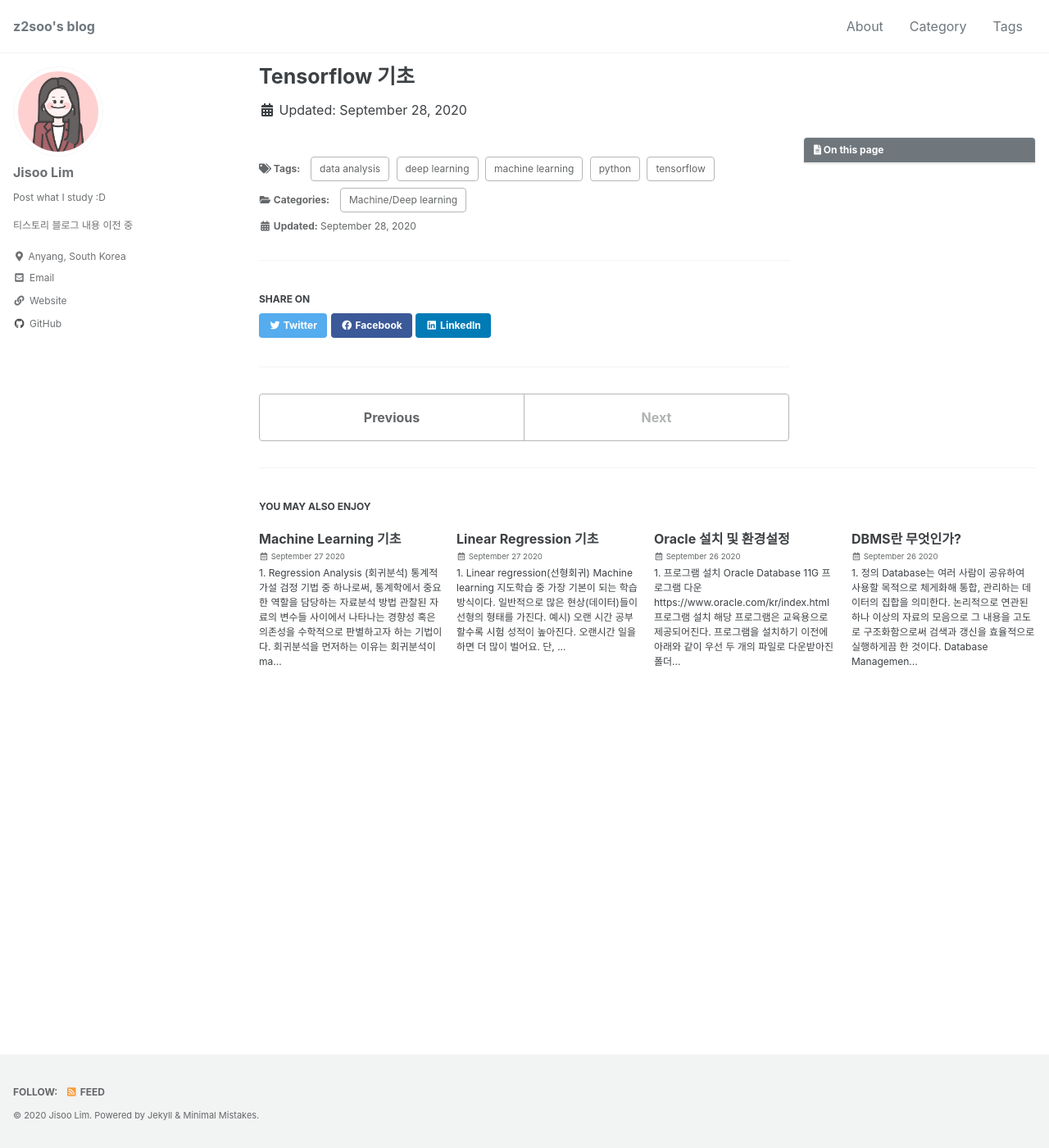
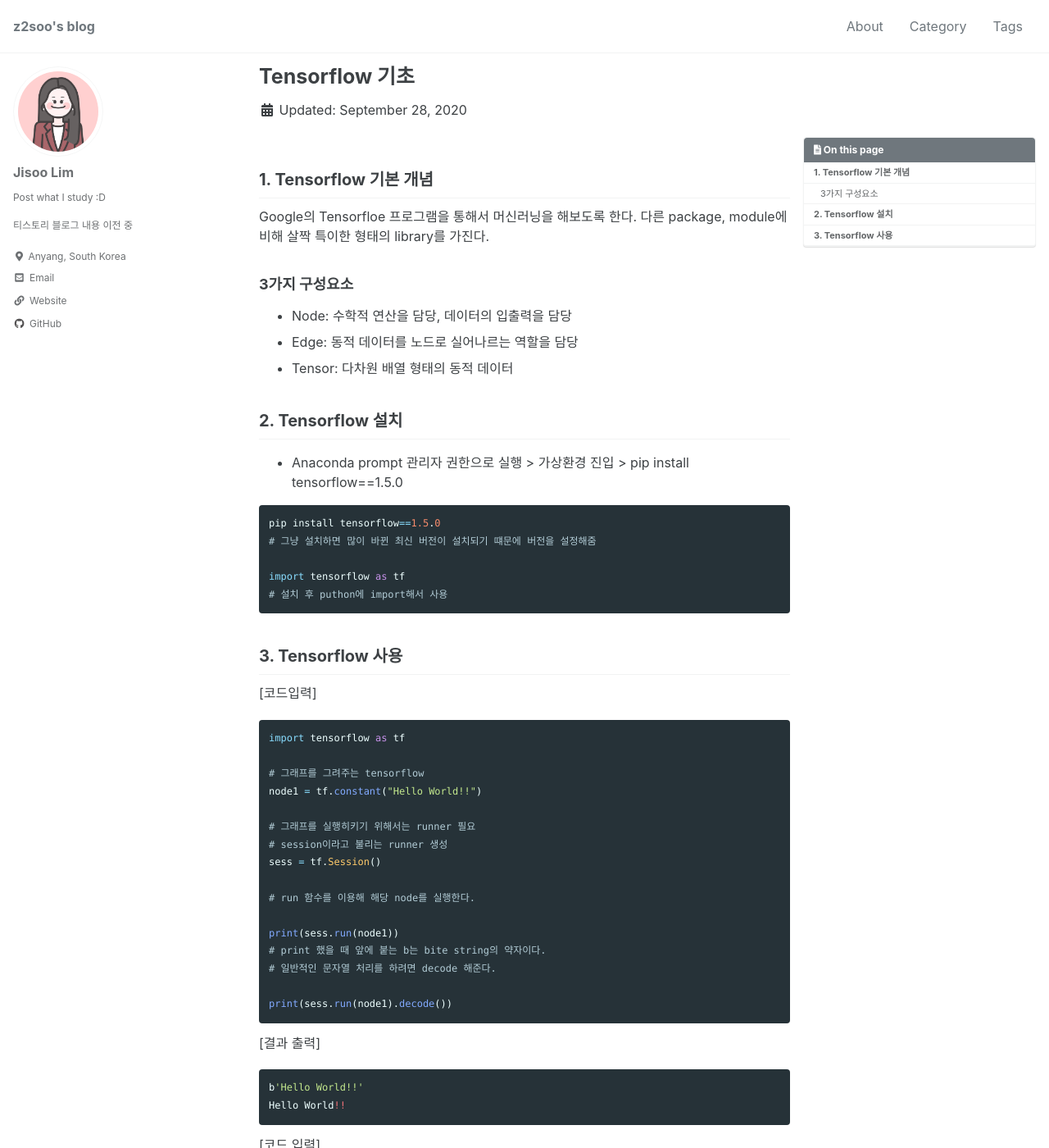
Before and after one commit to z2soo/z2soo.github.io, a Jekyll site: the page built from _posts/2020-09-28-Tensorflow-기초.md, in a window 1280 px wide and 1400 px high. Shown: the whole window at 82% size. Built offline with Jekyll 4.4.1, drawn with Linux system fonts in a browser that asks for light colours; cached includes are drawn as plain includes; some of the changed text lies outside the part shown.

Commit message:
git blog post edit tensorflow 기초

````diff
--- a/_posts/2020-09-28-Tensorflow-기초.md
+++ b/_posts/2020-09-28-Tensorflow-기초.md
@@ -10,3 +10,131 @@ tags:
   - tensorflow
 toc: true
 ---
+
+## 1. Tensorflow 기본 개념
+
+Google의 Tensorfloe 프로그램을 통해서 머신러닝을 해보도록 한다. 다른 package, module에 비해 살짝 특이한 형태의 library를 가진다.
+
+
+
+### 3가지 구성요소
+
+- Node: 수학적 연산을 담당, 데이터의 입출력을 담당
+- Edge: 동적 데이터를 노드로 실어나르는 역할을 담당
+- Tensor: 다차원 배열 형태의 동적 데이터
+
+
+
+
+
+## 2. Tensorflow 설치
+
+- Anaconda prompt 관리자 권한으로 실행 > 가상환경 진입 > pip install tensorflow==1.5.0
+
+```python
+pip install tensorflow==1.5.0
+# 그냥 설치하면 많이 바뀐 최신 버전이 설치되기 떄문에 버전을 설정해줌
+
+import tensorflow as tf
+# 설치 후 puthon에 import해서 사용
+```
+
+
+
+
+
+## 3. Tensorflow 사용
+
+[코드입력]
+
+```python
+import tensorflow as tf
+
+# 그래프를 그려주는 tensorflow
+node1 = tf.constant("Hello World!!")
+
+# 그래프를 실행히키기 위해서는 runner 필요
+# session이라고 불리는 runner 생성
+sess = tf.Session()
+
+# run 함수를 이용해 해당 node를 실행한다.
+
+print(sess.run(node1))
+# print 했을 때 앞에 붙는 b는 bite string의 약자이다.
+# 일반적인 문자열 처리를 하려면 decode 해준다.
+
+print(sess.run(node1).decode())
+```
+
+
+
+[결과 출력]
+
+```python
+b'Hello World!!'
+Hello World!!
+```
+
+
+
+[코드 입력]
+
+Q. 2개의 값을 더하는 tensorflow graph를 생성, 실행하여 값을 구하시오.
+
+```python
+import tensorflow as tf
+
+# 수치 연산의 기본은 실수
+# tensorflow에서 dtype 중요!
+
+node1 = tf.constant(10, dtype=tf.float32)
+node2 = tf.constant(20, dtype=tf.float32)
+node3 = node1 + node2
+
+sess = tf.Session()
+print(sess.run(node1))
+print(sess.run([node1, node2]))
+print(sess.run(node3))
+```
+
+
+
+[결과 출력]
+
+```python
+10.0
+[10.0, 20.0]
+30.0
+```
+
+
+
+[코드 입력]
+
+```python
+# 위의 node는 실행 시점에 값이 정해져 있다.
+# constant(상수)이기 때문
+# 만약 node1,2에 대한 값을 직접 입력해서 실행하고 싶다면?
+
+import tensorflow as tf
+node4 = tf.placeholder(dtype=tf.float32)
+node5 = tf.placeholder(dtype=tf.float32)
+node6 = node4 + node5
+sess = tf.Session()
+
+# node1,2에 값을 feed하되 dict 사용
+result = sess.run(node6,
+				  feed_dict={node4: input(),
+                             node5: input()})
+print(f'덧셈결과: {result}')
+```
+
+
+
+[결과 출력]
+
+```python
+10
+40
+덧셈결과: 50.0
+```
````
